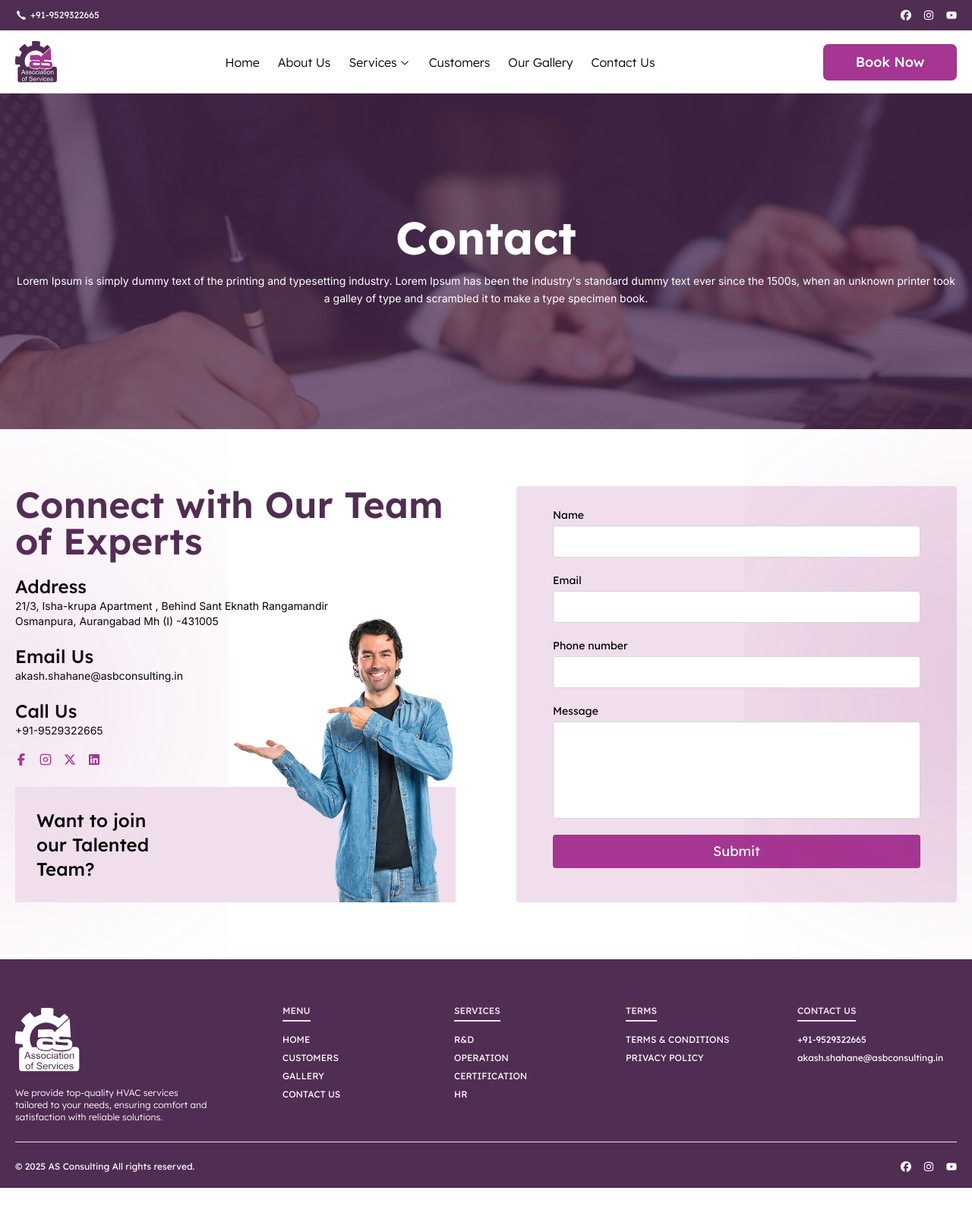
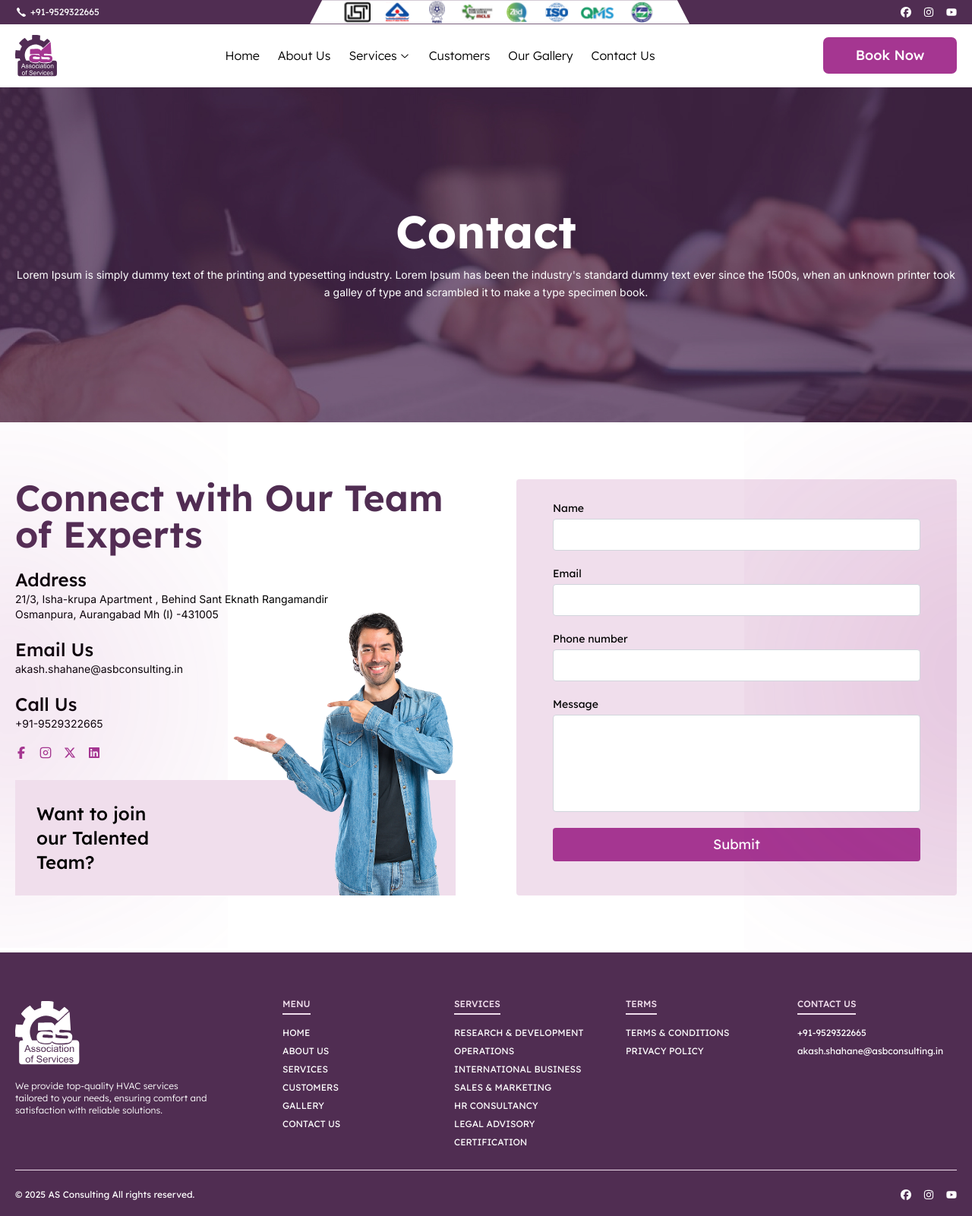
Before and after one commit to Wasiquekh/akash-new-website, a Next.js app: page /contact in a window 1280 px wide. Shown: the whole page at 76% size. Before the commit the page ends 1564 px from the top, so only its background shows below. Built offline with nearby package versions, Linux system fonts and the light colour scheme.

Commit message:
added header images

```diff
--- a/src/app/components/Footer.tsx
+++ b/src/app/components/Footer.tsx
@@ -34,10 +34,26 @@ const Footer = () => {
               <p className=" font-medium border-b-2 border-tertiary inline-block text-tertiary mb-3">
                 MENU
               </p>
-              <nav className="list-none">
+              <nav className="list-none uppercase">
                 <li>
                   <Link href="/" className="text-white hover:text-tertiary ">
                     HOME
+                  </Link>
+                </li>
+                <li>
+                  <Link
+                    href="/contact"
+                    className="text-white hover:text-tertiary "
+                  >
+                    About us
+                  </Link>
+                </li>
+                <li>
+                  <Link
+                    href="/our-services"
+                    className="text-white hover:text-tertiary "
+                  >
+                    services
                   </Link>
                 </li>
                 <li>
@@ -71,13 +87,13 @@ const Footer = () => {
               <p className=" font-medium border-b-2 border-tertiary inline-block text-tertiary mb-3">
                 SERVICES
               </p>
-              <nav className="list-none">
+              <nav className="list-none uppercase">
                 <li>
                   <Link
                     href="/research&development"
                     className="text-white hover:text-tertiary "
                   >
-                    R&D
+                    Research & Development
                   </Link>
                 </li>
                 <li>
@@ -85,15 +101,23 @@ const Footer = () => {
                     href="/operation"
                     className="text-white hover:text-tertiary "
                   >
-                    OPERATION
+                    OPERATIONS
                   </Link>
                 </li>
                 <li>
                   <Link
-                    href="/international-business-deveopment"
+                    href="/international-business-development"
                     className="text-white hover:text-tertiary "
                   >
-                    CERTIFICATION
+                    International business
+                  </Link>
+                </li>
+                <li>
+                  <Link
+                    href="/sales&marketing"
+                    className="text-white hover:text-tertiary "
+                  >
+                    Sales & marketing
                   </Link>
                 </li>
                 <li>
@@ -101,7 +125,23 @@ const Footer = () => {
                     href="/human-resource"
                     className="text-white hover:text-tertiary "
                   >
-                    HR
+                    HR Consultancy
+                  </Link>
+                </li>
+                <li>
+                  <Link
+                    href="/legal-consulting"
+                    className="text-white hover:text-tertiary "
+                  >
+                    Legal advisory
+                  </Link>
+                </li>
+                <li>
+                  <Link
+                    href="/certification"
+                    className="text-white hover:text-tertiary "
+                  >
+                    Certification
                   </Link>
                 </li>
               </nav>
--- a/src/app/components/Header.tsx
+++ b/src/app/components/Header.tsx
@@ -112,13 +112,22 @@ const Header = () => {
       )}
 
       <div className=" w-full bg-primary ">
-        <div className=" mx-auto max-w-screen-xl px-[20px] flex  md:flex-row  items-center gap-2 md:gap-0 justify-between text-xs py-3 text-white">
+        <div className=" mx-auto max-w-screen-xl px-[20px] flex  md:flex-row  items-center gap-2 md:gap-0 justify-between text-xs py-0 text-white">
           <Link href="tel:+91-9529322665">
             <div className=" flex gap-1 items-center">
               <IoIosCall className=" text-base" />
               +91-9529322665
             </div>
           </Link>
+          <div>
+            <Image
+              src="/images/client-header.svg"
+              width={500}
+              height={500}
+              alt="client header"
+              className=""
+            />
+          </div>
           <div className="flex gap-4 text-sm">
             <Link href="/">
               <FaFacebook />
```
Also changed, not shown: public/images/client-header.svg (added).
